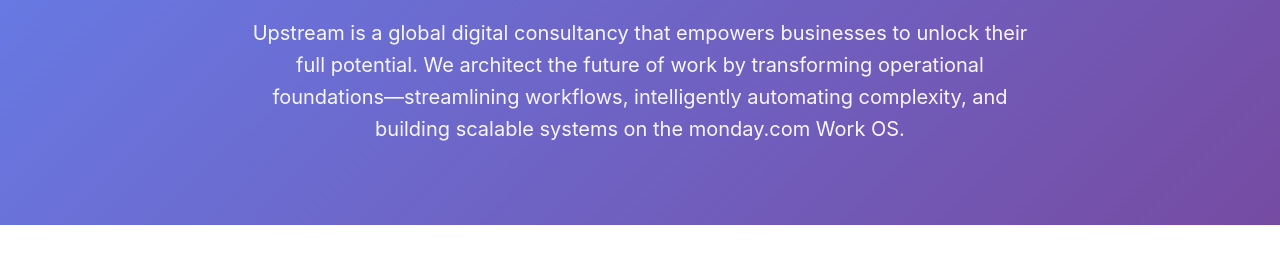
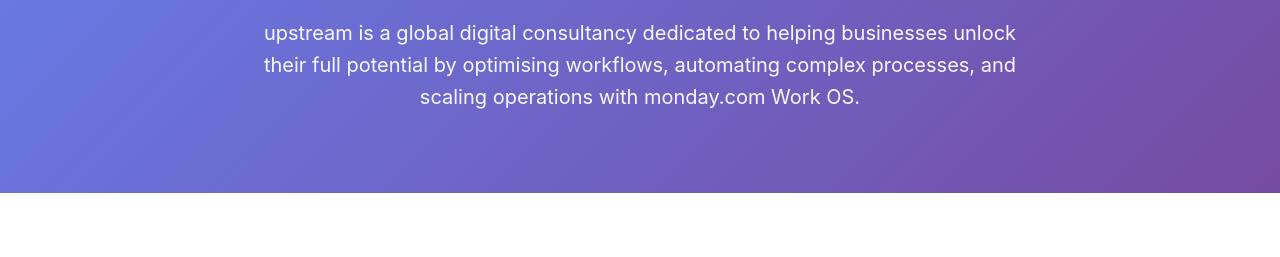
Before and after one commit to aniket-upstreamtech03/Sample-jenkins-test, a website: page contact.html in a window 1280 px wide. Shown: the part 230-487 px from the top of the page. Drawn offline with Linux system fonts and the light colour scheme.

Commit message:
update page hero content chnage with new content revert to original

```diff
--- a/contact.html
+++ b/contact.html
@@ -357,7 +357,7 @@
     <!-- Hero Section -->
     <section class="hero">
         <h1>Accelerate Enterprise Value with monday.com</h1>
-        <p>Upstream is a global digital consultancy that empowers businesses to unlock their full potential. We architect the future of work by transforming operational foundations—streamlining workflows, intelligently automating complexity, and building scalable systems on the monday.com Work OS.</p>
+        <p>upstream is a global digital consultancy dedicated to helping businesses unlock their full potential by optimising workflows, automating complex processes, and scaling operations with monday.com Work OS.</p>
     </section>
 
     <!-- About Section -->
```
